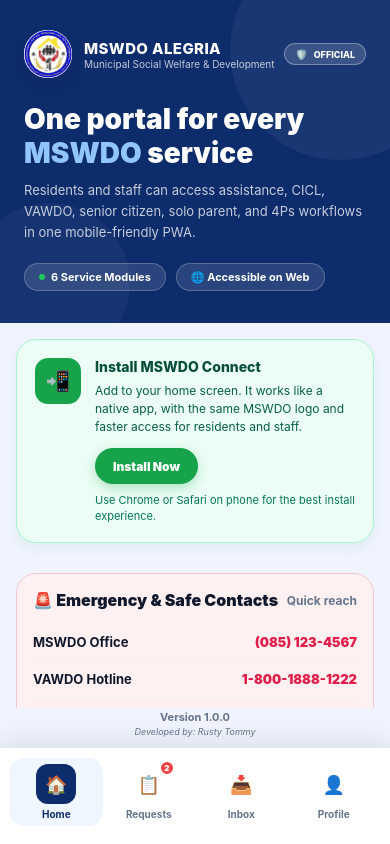
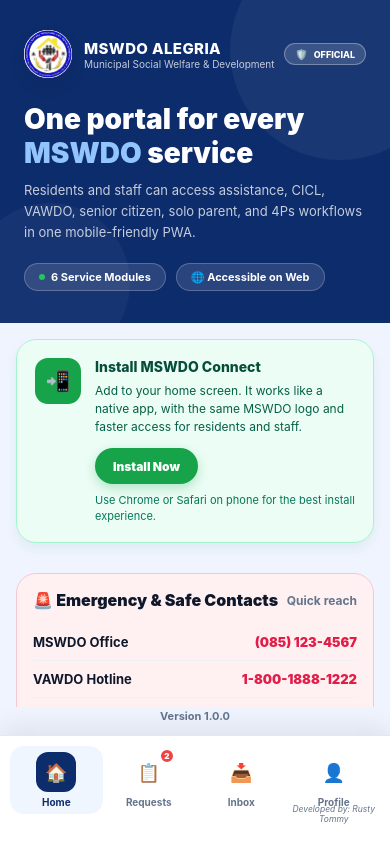
Before and after one commit to tomcaberio99-design/mswdoalegriaapp, a React Native app: screen / in a window 390 px wide. Built offline with nearby package versions, Linux system fonts and the light colour scheme.

Commit message:
Fix bottom tab docking

```diff
--- a/src/components/BottomTabBar.js
+++ b/src/components/BottomTabBar.js
@@ -14,12 +14,12 @@ export default function BottomTabBar({ activeScreen, onNavigate }) {
     <View>
       <View style={styles.bottomMeta}>
         <Text style={styles.versionText}>Version 1.0.0</Text>
-        <Text style={styles.developerFooter}>Developed by: Rusty Tommy</Text>
       </View>
 
       <View style={styles.shell}>
         {tabs.map((tab) => {
           const active = activeScreen === tab.key;
+          const showDeveloper = tab.key === "profile";
 
           return (
             <Pressable key={tab.key} onPress={() => onNavigate(tab.key)} style={[styles.tab, active && styles.activeTab]}>
@@ -34,6 +34,7 @@ export default function BottomTabBar({ activeScreen, onNavigate }) {
                 ) : null}
               </View>
               <Text style={[styles.label, active && styles.activeLabel]}>{tab.label}</Text>
+              {showDeveloper ? <Text style={styles.developerText}>Developed by: Rusty Tommy</Text> : null}
             </Pressable>
           );
         })}
@@ -48,8 +49,8 @@ const styles = StyleSheet.create({
     alignItems: "center",
     justifyContent: "center",
     paddingTop: 2,
-    paddingBottom: 10,
-    minHeight: 30,
+    paddingBottom: 12,
+    minHeight: 20,
     backgroundColor: theme.colors.background
   },
   versionText: {
@@ -58,20 +59,13 @@ const styles = StyleSheet.create({
     fontWeight: "700",
     textAlign: "center"
   },
-  developerFooter: {
-    color: theme.colors.muted,
-    fontSize: 9,
-    fontStyle: "italic",
-    marginTop: 2,
-    textAlign: "center"
-  },
   shell: {
     flexDirection: "row",
     backgroundColor: theme.colors.white,
     borderTopWidth: 1,
     borderTopColor: theme.colors.border,
     paddingTop: 10,
-    paddingBottom: 18,
+    paddingBottom: 30,
     paddingHorizontal: 10,
     shadowColor: "#000000",
     shadowOpacity: 0.08,
@@ -116,6 +110,16 @@ const styles = StyleSheet.create({
   activeLabel: {
     color: theme.colors.primary
   },
+  developerText: {
+    position: "absolute",
+    top: 58,
+    left: 0,
+    right: 0,
+    textAlign: "center",
+    color: theme.colors.muted,
+    fontSize: 8.5,
+    fontStyle: "italic"
+  },
   alertDot: {
     position: "absolute",
     top: -4,
--- a/src/components/ScreenContainer.js
+++ b/src/components/ScreenContainer.js
@@ -1,10 +1,5 @@
 import React from "react";
-import {
-  SafeAreaView,
-  ScrollView,
-  StyleSheet,
-  View
-} from "react-native";
+import { Platform, SafeAreaView, ScrollView, StyleSheet, View } from "react-native";
 import { theme } from "../theme";
 import BottomTabBar from "./BottomTabBar";
 
@@ -38,20 +33,21 @@ export default function ScreenContainer({
 const styles = StyleSheet.create({
   safeArea: {
     flex: 1,
-    backgroundColor: "#F0F4FF"
+    backgroundColor: theme.colors.background
   },
   root: {
-    flex: 1
+    flex: 1,
+    backgroundColor: theme.colors.background
   },
   content: {
-    paddingBottom: 104
+    paddingBottom: 138
   },
   padded: {
     paddingHorizontal: 16,
-    paddingTop: 14
+    paddingTop: 0
   },
   tabDock: {
-    position: "absolute",
+    position: Platform.OS === "web" ? "fixed" : "absolute",
     left: 0,
     right: 0,
     bottom: 0,
```
